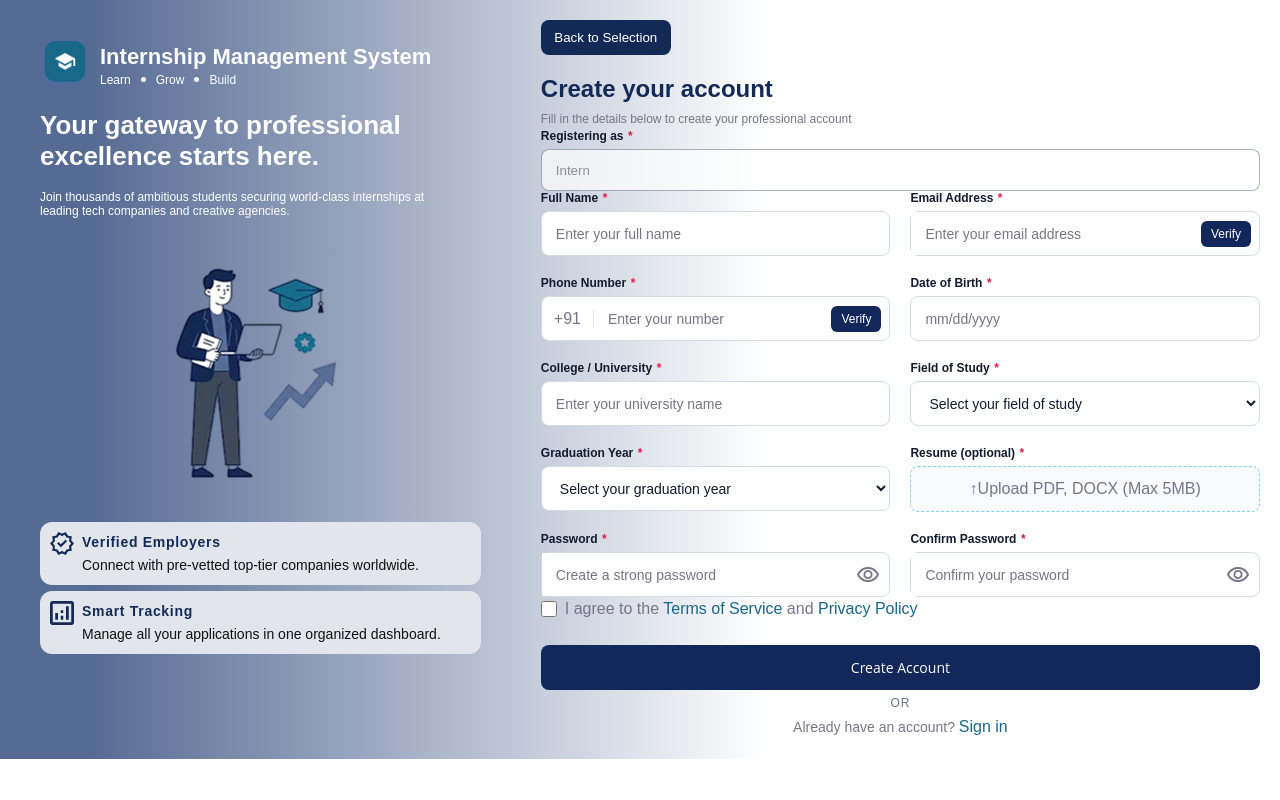
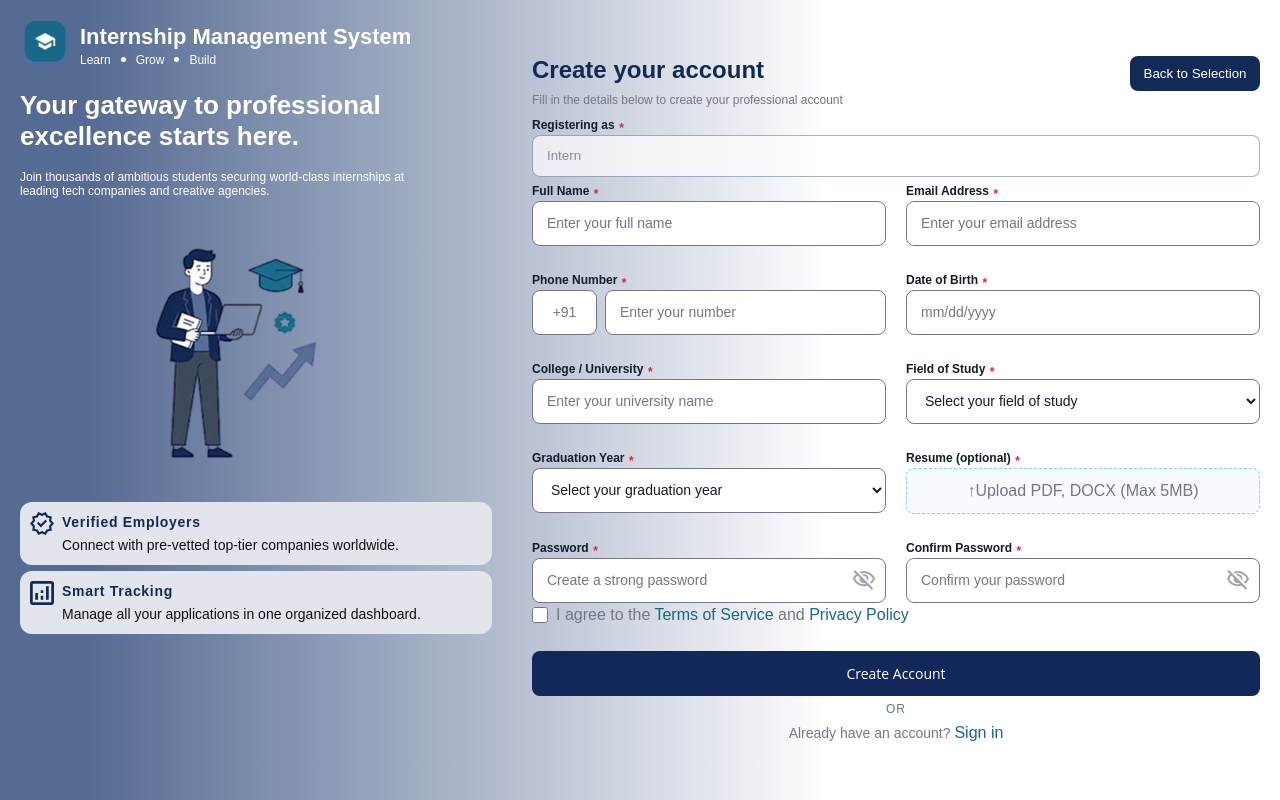
Before and after one commit to surendhari/ims-2.0, a React (Vite) app: page /InternRegistration in a window 1280 px wide. Built offline with nearby package versions, Linux system fonts and the light colour scheme.

Commit message:
correct the alignments

```diff
--- a/src/components-registration/CompanyRegistration.jsx
+++ b/src/components-registration/CompanyRegistration.jsx
@@ -399,6 +399,7 @@ const handleVerifyPhone = () => {
                                   type="text"
                                   id="ims-company-registration-country-code"
                                   name="countryCode"
+
                                   aria-label="Country Code"
                                   className="ims-company-registration-form-input-phoneNumber"
                                   defaultValue="+91"
@@ -409,6 +410,8 @@ const handleVerifyPhone = () => {
                                     type="tel"
                                     id="ims-company-registration-phone"
                                     name="phoneNumber"
+                                    maxLength={10}
+                                    minLength={10}
                                     autoComplete="tel"
                                     className={`ims-company-registration-form-input ims-phone-number-field ims-company-registration-input-with-verify ${phoneNumberError ? "ims-input-error" : ""}`}
                                     placeholder="Enter your number"
--- a/src/components-registration/HRRegistration.jsx
+++ b/src/components-registration/HRRegistration.jsx
@@ -403,6 +403,8 @@ const [verificationValue, setVerificationValue] = useState("");
                     name="phone"
                     value={formData.phone}
                     onChange={handleChange}
+                    maxLength={10}
+                    minLength={10}
                     placeholder="Enter your number"
                     className={`ims-hr-registration-form-input ${errors.phone ? "ims-hr-registration-error-border" : ""}`}
                   />
--- a/src/components-registration/InternRegistration.css
+++ b/src/components-registration/InternRegistration.css
@@ -1,12 +1,10 @@
 .ims-reg-page {
   width: 100%;
-  max-width: 1920px;
-  background: linear-gradient(to left, #FFFFFF 40%, #566B94 93%);
-
+  min-height: 100vh;
+  background: linear-gradient(to left, #ffffff 35%, #566b93 93%);
   display: flex;
-  padding: 20px;
-  gap: 40px;
-
+  justify-content: center;
+  margin: auto;
 }
 
 .ims-reg-left {
@@ -118,12 +116,12 @@
   flex-direction: column;
 
 }
+.ims-reg-backbtnalign{
+   display: flex;
+   justify-content: space-between;
+   align-items: center;
 
-
-
-
-
-
+}
 .ims-reg-quote-name {
   font-size: 12px;
   color: #fff;
@@ -131,6 +129,7 @@
 
 .ims-reg-form {
   gap: 20px;
+  padding: 20px;
   align-content: center;
   justify-content: center;
   width: 60%;
@@ -140,6 +139,7 @@
 .ims-reg-heading {
   margin: 0;
   font-size: 24px;
+
   color: #132a56;
 }
 
@@ -153,6 +153,7 @@
 .ims-reg-label,
 .ims-reg-required {
   font-size: 12px;
+  margin-top: 5px;
   font-weight: 700;
 }
 
@@ -160,7 +161,7 @@
   display: flex;
   align-items: center;
   gap: 4px;
-  margin-bottom: 6px;
+
   color: #111c2d;
 }
 
@@ -179,8 +180,8 @@
   box-sizing: border-box;
   width: 100%;
   height: 45px;
+    border: 1px solid  #777587;
   padding: 0 14px;
-  border: 1px solid #d5dbe3;
   border-radius: 8px;
   background: #fff;
   font-size: 14px;
@@ -198,32 +199,69 @@
   border-color: #12275a;
 }
 
-.ims-reg-phone,
+
 .ims-reg-password,
 .ims-reg-email {
   display: flex;
   align-items: center;
   height: 45px;
-  border: 1px solid #d5dbe3;
+  border: 1px solid  #777587;
   border-radius: 8px;
+
   background: #fff;
 }
 
+
+.ims-reg-phone {
+  display: flex;
+  align-items: center;
+  width: 100%;
+  min-width: 0;
+  gap: 8px;
+  height: 45px;
+  border-radius: 8px;
+  box-sizing: border-box;
+}
+
 .ims-reg-phone-code {
+  display: flex;
+  align-items: center;
+  justify-content: center;
+  flex-shrink: 0;
+  width: 65px;
+  height: 45px;
   padding: 0 12px;
-  border-right: 1px solid #e5e7eb;
-  font-size: 16px;
+  box-sizing: border-box;
+  background-color: #fff;
+  font-size: 14px;
+  border-radius: 8px;
+  border: 1px solid #777587;
   color: #777587;
 }
 
-.ims-reg-phone .ims-reg-input,
+.ims-reg-phone .ims-reg-input {
+  flex: 1;
+  min-width: 0;
+  width: 100%;
+  height: 45px;
+  box-sizing: border-box;
+  border: 1px solid #777587;
+  border-radius: 8px;
+}
+
+.ims-reg-phone:focus-within .ims-reg-input {
+  border-color: #12275a;
+}
+
+
 .ims-reg-password .ims-reg-input,
 .ims-reg-email .ims-reg-input {
+   border: 1px solid #777587;
 
-  min-width: 0;
   height: 100%;
+   border-radius: 8px;
   border: 0;
-  border-radius: 0;
+
 }
 
 .ims-reg-phone:focus-within,
@@ -383,14 +421,14 @@
 }
 
 
-@media (width:1220){
+@media (max-width:1920){
   .ims-reg-page {
-  height: 100vh;
+  height: 100%;
   padding: 50px;
   align-items: center;
   justify-content: center;
   display: flex;
-  min-height: 100vh;
+
 }
 
 .ims-reg-art {
--- a/src/components-registration/InternRegistration.jsx
+++ b/src/components-registration/InternRegistration.jsx
@@ -1,11 +1,13 @@
 import { useState } from 'react';
 import { useLocation, useNavigate } from 'react-router-dom';
 import './InternRegistration.css';
+
 import illustration from '../assets/registration/Intern-Illustration.png';
 import verifiedIcon from '../assets/registration/Verified.png';
 import trackingIcon from '../assets/registration/Tracking.png';
 import avatar from '../assets/registration/Avatar.png';
 import eye from '../assets/registration/eye.png';
+import eyeclose from "../assets/registration/eyeclose.png";
 
 import { Header } from '../reusable-components/Header';
 import RegistrationVerificationPopup from '../reusable-components/RegistrationVerificationPopup';
@@ -183,11 +185,21 @@ export const InternRegistration = ()=> {
       <form className="ims-reg-form" onSubmit={handleCreate} noValidate>
 
         <div className="ims-reg-head">
+          <div className='ims-reg-backbtnalign'>
+
+         <div>
+
+           <h2 className="ims-reg-heading">Create your account</h2>
+          <p className="ims-reg-sub">Fill in the details below to create your professional account</p>
+
+          </div>
+
             <button type="button" className="ims-company-backbtn" onClick={() => navigate('/welcome')}>
           Back to Selection
         </button>
-          <h2 className="ims-reg-heading">Create your account</h2>
-          <p className="ims-reg-sub">Fill in the details below to create your professional account</p>
+
+        </div>
+
         </div>
 
         <div className="ims-reg-role">
@@ -241,14 +253,15 @@ export const InternRegistration = ()=> {
                   clearError('email');
                 }}
               />
+            {email.trim() && (
                 <button
                 type="button"
                className={emailVerified ? 'ims-reg-verify ims-reg-verified' : 'ims-reg-verify'}
-
                 onClick={() => handleVerify('email')}
                >
                 {emailVerified ? 'Verified' : 'Verify'}
                </button>
+)}
             </div>
             {errors.email && <p className="ims-reg-error">{errors.email}</p>}
           </div>
@@ -256,13 +269,15 @@ export const InternRegistration = ()=> {
           <div className={`ims-reg-field${errors.phone ? ' ims-reg-invalid' : ''}`}>
             <label className="ims-reg-label">Phone Number <i className="ims-reg-required">*</i></label>
             <div className="ims-reg-phone">
-              <span className="ims-reg-phone-code">+91</span>
+              <span className="ims-reg-phone-code"> +91 </span>
               <input
                 className="ims-reg-input"
 
                 type="tel"
                 placeholder="Enter your number"
                 value={phone}
+                maxLength={10}
+                minLength={10}
                 aria-invalid={Boolean(errors.phone)}
                 onChange={(e) => {
                   setPhone(e.target.value);
@@ -270,14 +285,15 @@ export const InternRegistration = ()=> {
                   clearError('phone');
                 }}
               />
+            {phone.trim() && (
             <button
             type="button"
             className={phoneVerified ? 'ims-reg-verify ims-reg-verified' : 'ims-reg-verify'}
-
             onClick={() => handleVerify('phone')}
            >
            {phoneVerified ? 'Verified' : 'Verify'}
            </button>
+)}
             </div>
             {errors.phone && <p className="ims-reg-error">{errors.phone}</p>}
           </div>
@@ -405,7 +421,7 @@ export const InternRegistration = ()=> {
                 aria-label={showPassword ? 'Hide password' : 'Show password'}
                 onClick={() => setShowPassword((visible) => !visible)}
               >
-                <img className="ims-reg-eye-open" src={eye} alt="" />
+                <img className="ims-reg-eye-open" src={showPassword ? eye: eyeclose} alt="" />
                 <span className="ims-reg-eye-shut" />
               </button>
             </div>
@@ -433,7 +449,8 @@ export const InternRegistration = ()=> {
                 aria-label={showConfirmPassword ? 'Hide password' : 'Show password'}
                 onClick={() => setShowConfirmPassword((visible) => !visible)}
               >
-                <img className="ims-reg-eye-open" src={eye} alt="" />
+                <img className="ims-reg-eye-open" src={showConfirmPassword ? eye: eyeclose
+ } alt="" />
                 <span className="ims-reg-eye-shut" />
               </button>
             </div>
--- a/src/components-registration/MentorRegistration.jsx
+++ b/src/components-registration/MentorRegistration.jsx
@@ -1,6 +1,8 @@
 import React, { useState } from "react";
 import { Link, useNavigate } from "react-router-dom";
 import "./MentorRegistration.css";
+import RegistrationVerificationPopup from
+  "../reusable-components/RegistrationVerificationPopup";
 import { Header } from "../reusable-components/Header.jsx";
 import MentorRegistermainimage from "../assets/registration/mentor-register-illustartion-image.png";
 import MentorRegisterWhiteShield from "../assets/registration/mentor-register-shield.png";
@@ -34,6 +36,10 @@ export const MentorRegistration = () => {
 
   const [passwordShow, setPasswordShow] = useState(false);
   const [confirmPasswordShow, setConfirmPasswordShow] = useState(false);
+
+const [showVerificationPopup, setShowVerificationPopup] = useState(false);
+const [verificationType, setVerificationType] = useState("");
+const [verificationValue, setVerificationValue] = useState("");
 
   const [termsAccepted, setTermsAccepted] = useState(false);
 
@@ -147,21 +153,52 @@ export const MentorRegistration = () => {
 
 
   const handleVerifyEmail = () => {
-  if (isEmailVerified) return;
+  const emailRegex = /^[a-z0-9._%+-]+@[a-z0-9.-]+\.[a-z]{2,}$/i;
 
-  if (!workEmail.trim()) {
-    setWorkEmailError("Please enter your work email");
+  if (!formValues.email.trim()) {
+    setErrors((prev) => ({
+      ...prev,
+      email: "Email is required",
+    }));
     return;
   }
 
-  if (!emailRegex.test(workEmail.trim())) {
-    setWorkEmailError("Please enter a valid work email address");
+  if (!emailRegex.test(formValues.email.trim())) {
+    setErrors((prev) => ({
+      ...prev,
+      email: "Enter a valid email address",
+    }));
     return;
   }
 
-  setWorkEmailError("");
   setVerificationType("email");
-  setVerificationValue(workEmail.trim());
+  setVerificationValue(formValues.email.trim());
+  setShowVerificationPopup(true);
+};
+
+
+
+const handleVerifyPhone = () => {
+  const phoneRegex = /^[6-9]\d{9}$/;
+
+  if (!formValues.phoneNumber.trim()) {
+    setErrors((prev) => ({
+      ...prev,
+      phoneNumber: "Phone number is required",
+    }));
+    return;
+  }
+
+  if (!phoneRegex.test(formValues.phoneNumber.trim())) {
+    setErrors((prev) => ({
+      ...prev,
+      phoneNumber: "Enter a valid 10-digit mobile number",
+    }));
+    return;
+  }
+
+  setVerificationType("phone");
+  setVerificationValue(formValues.phoneNumber.trim());
   setShowVerificationPopup(true);
 };
 
@@ -411,6 +448,7 @@ export const MentorRegistration = () => {
                       value={formValues.email}
                       onChange={handleChange}
                     />
+                    {formValues.email.trim() && (
   <button
     type="button"
     className={
@@ -422,6 +460,7 @@ export const MentorRegistration = () => {
   >
     {verifiedFields.email ? "Verified" : "Verify"}
   </button>
+)}
                   </div>
                 </div>
                 {errors.email && (
@@ -458,12 +497,17 @@ export const MentorRegistration = () => {
                         inputMode="numeric"
                         name="phoneNumber"
                         id="phoneNumber"
+                        maxLength={10}
+                        minLength={10}
                         autoComplete="tel-national"
                         onKeyDown={handleKeyDown}
                         placeholder="Enter your number"
                         value={formValues.phoneNumber}
                         onChange={handleChange}
                       />
+
+
+                      {formValues.phoneNumber.trim() && (
                        <button
                         type="button"
                         className={
@@ -471,10 +515,13 @@ export const MentorRegistration = () => {
                         ? "ims-mentor-verified-btn"
                        : "ims-mentor-verify-btn"
                        }
-                        onClick={() => handleVerify("phone")}
+                       onClick={handleVerifyPhone}
                        >
                        {verifiedFields.phone ? "Verified" : "Verify"}
                         </button>
+                      )}
+
+
                     </div>
                   </div>
                 </div>
@@ -721,6 +768,29 @@ export const MentorRegistration = () => {
             </button>
           </form>
 
+          {showVerificationPopup && (
+  <RegistrationVerificationPopup
+    type={verificationType}
+    value={verificationValue}
+    onClose={() => setShowVerificationPopup(false)}
+    onVerified={() => {
+      if (verificationType === "email") {
+        setVerifiedFields((prev) => ({
+          ...prev,
+          email: true,
+        }));
+      } else {
+        setVerifiedFields((prev) => ({
+          ...prev,
+          phone: true,
+        }));
+      }
+
+      setShowVerificationPopup(false);
+    }}
+  />
+)}
+
           <div className="ims-mentor-divider-container">
             <hr className="ims-mentor-divider" />
             <span className="ims-mentor-or">OR</span>
```
Lines whose indentation alone changed are shown as unchanged.
